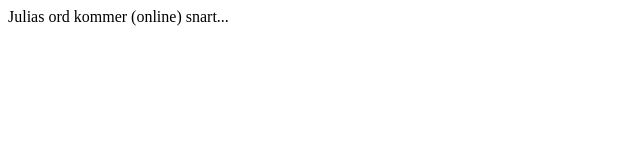
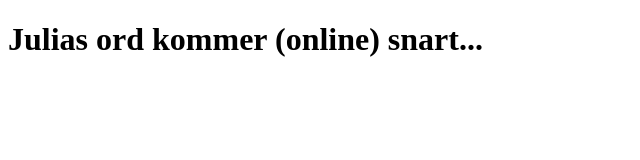
Before and after one commit to tramvaj99/juliasord, a plain HTML site: page index.html in a window 1280 px wide. Shown: the whole page, without its empty margins (0-640 px from the left). Drawn offline with Linux system fonts and the light colour scheme.

Commit message:
Update index.html

```diff
--- a/index.html
+++ b/index.html
@@ -3,9 +3,9 @@
 <head>
     <meta charset="UTF-8">
     <meta name="viewport" content="width=device-width, initial-scale=1.0">
-    <title>Document</title>
+    <title>Julias ord</title>
 </head>
 <body>
-    Julias ord kommer (online) snart...
+    <h1>Julias ord <strong>kommer</strong> (online) snart...</h1>
 </body>
 </html>
```
